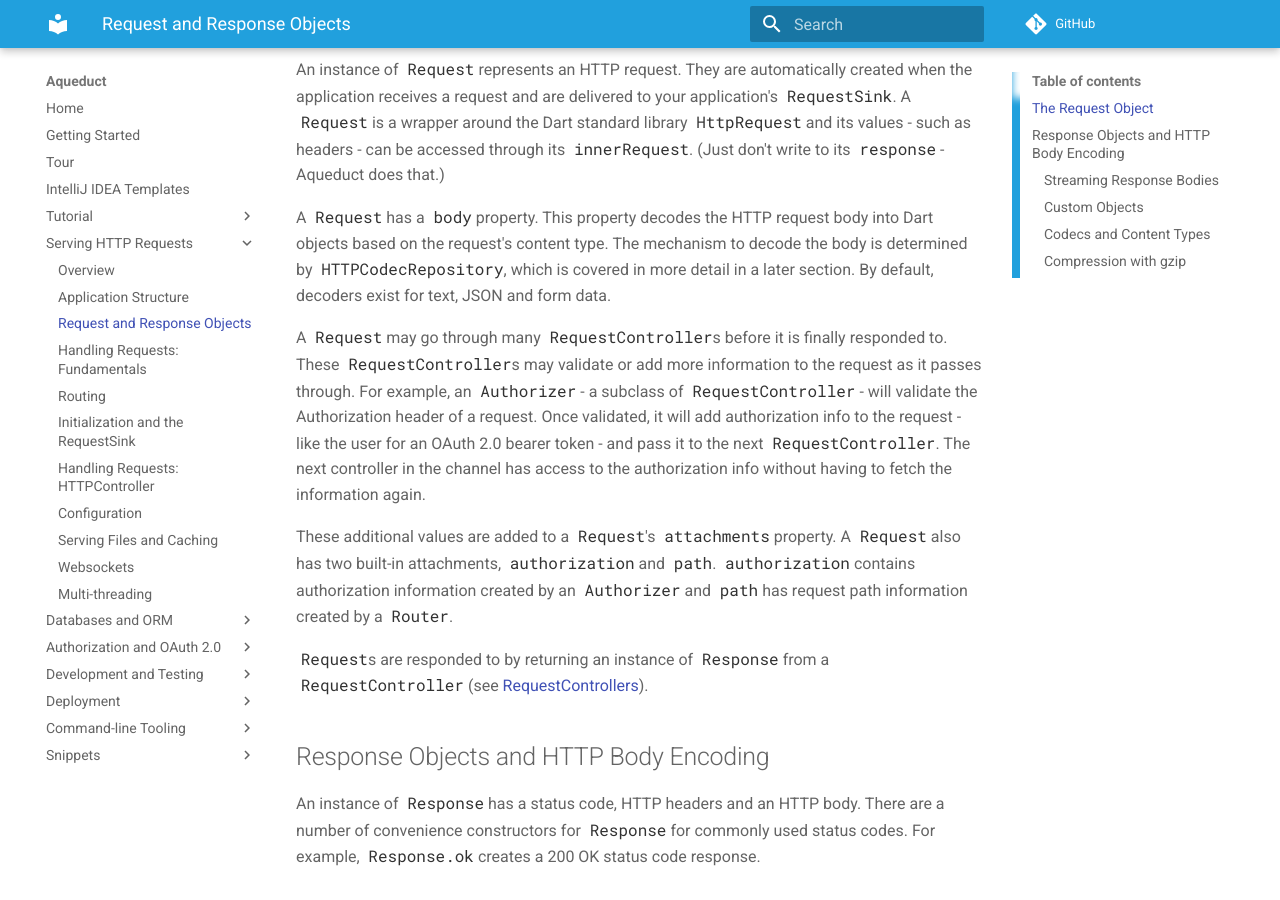
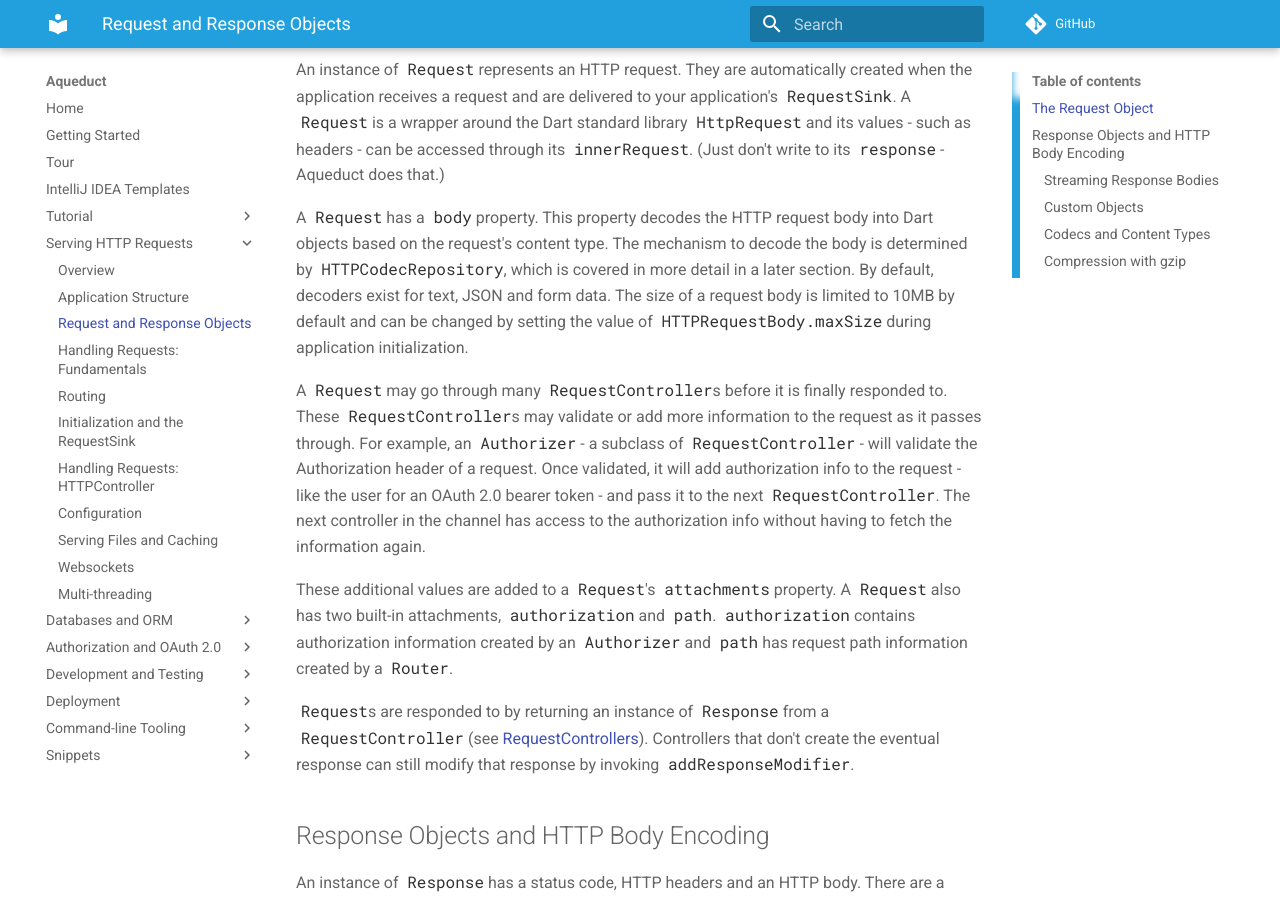
Before and after one commit to stablekernel/aqueduct, an MkDocs documentation site: the page built from source/docs/http/request_and_response.md, in a window 1280 px wide and 900 px high, scrolled down 320 px. Built offline with MkDocs 1.6.1 and Material for MkDocs 9.7.7, drawn with Linux system fonts in a browser that asks for light colours; comment, search, counter and statistics services are not loaded; old or Windows-style settings are respelled for this version of MkDocs.

Commit message:
Add'l docs

```diff
--- a/source/docs/http/request_and_response.md
+++ b/source/docs/http/request_and_response.md
@@ -6,13 +6,13 @@ In Aqueduct, HTTP requests and responses are instances of `Request` and `Respons
 
 An instance of `Request` represents an HTTP request. They are automatically created when the application receives a request and are delivered to your application's `RequestSink`. A `Request` is a wrapper around the Dart standard library `HttpRequest` and its values - such as headers - can be accessed through its `innerRequest`. (Just don't write to its `response` - Aqueduct does that.)
 
-A `Request` has a `body` property. This property decodes the HTTP request body into Dart objects based on the request's content type. The mechanism to decode the body is determined by `HTTPCodecRepository`, which is covered in more detail in a later section. By default, decoders exist for text, JSON and form data.
+A `Request` has a `body` property. This property decodes the HTTP request body into Dart objects based on the request's content type. The mechanism to decode the body is determined by `HTTPCodecRepository`, which is covered in more detail in a later section. By default, decoders exist for text, JSON and form data. The size of a request body is limited to 10MB by default and can be changed by setting the value of `HTTPRequestBody.maxSize` during application initialization.
 
 A `Request` may go through many `RequestController`s before it is finally responded to. These `RequestController`s may validate or add more information to the request as it passes through. For example, an `Authorizer` - a subclass of `RequestController` - will validate the Authorization header of a request. Once validated, it will add authorization info to the request - like the user for an OAuth 2.0 bearer token - and pass it to the next `RequestController`. The next controller in the channel has access to the authorization info without having to fetch the information again.
 
 These additional values are added to a `Request`'s `attachments` property. A `Request` also has two built-in attachments, `authorization` and `path`. `authorization` contains authorization information created by an `Authorizer` and `path` has request path information created by a `Router`.
 
-`Request`s are responded to by returning an instance of `Response` from a `RequestController` (see [RequestControllers](request_controller.md)).
+`Request`s are responded to by returning an instance of `Response` from a `RequestController` (see [RequestControllers](request_controller.md)). Controllers that don't create the eventual response can still modify that response by invoking `addResponseModifier`.
 
 ## Response Objects and HTTP Body Encoding
 
```
